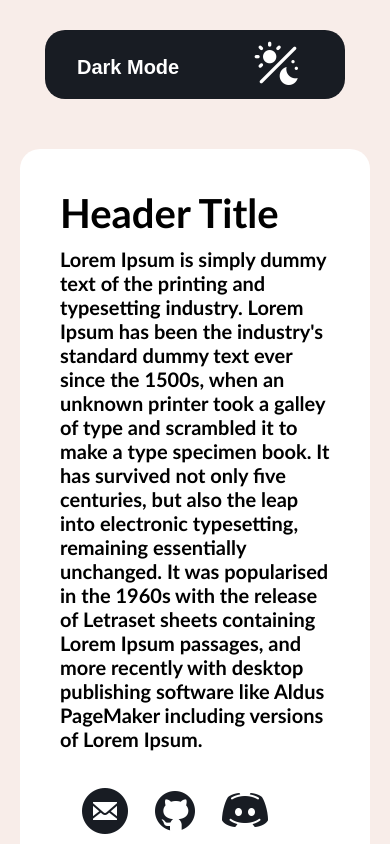
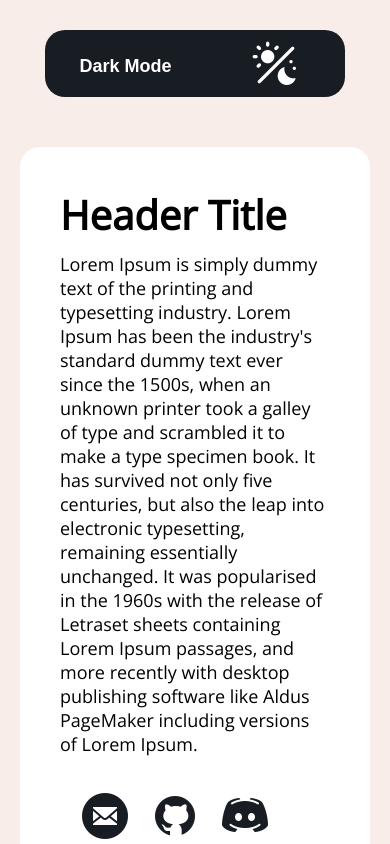
Before and after one commit to YoFilip/ReactViteWebApp, a React (Vite) app: page / in a window 390 px wide. Shown: the top 844 px of the page. Built offline with nearby package versions, Linux system fonts and the light colour scheme.

Commit message:
Update index.css

```diff
--- a/src/css/index.css
+++ b/src/css/index.css
@@ -1,3 +1,4 @@
+@import url('https://fonts.googleapis.com/css2?family=Open+Sans&display=swap');
 :root {
 	--background: #181C23;
 	--white: #fff;
@@ -37,9 +38,6 @@
 	--white-border: none;
 }
 
-
-
-
 * {
 	margin: 0;
 	padding: 0;
@@ -49,7 +47,7 @@
 html,
 body {
 	height: 100%;
-	font-family: Calibri, sans-serif;
+	font-family: 'Open Sans', sans-serif;
 }
 
 .body-dark-mode{
@@ -163,16 +161,17 @@
 }
 
 .header-text {
-	font-size: 50px;
+	font-size: 40px;
+	font-weight: bold;
 }
 
 .description,
 .project .text,
 .text {
 	color: var(--black);
-	font-size: 25px;
+	font-size: 18px;
 	margin-bottom: 20px;
-	font-weight: bold;
+
 }
 
 .text h2 {
@@ -267,7 +266,7 @@
 	}
 
 	.profile-content p {
-		font-size: 20px;
+		font-size: 18px;
 	}
 
 	.profile-content {
@@ -281,7 +280,7 @@
 	.description,
 	.project .text,
 	.text {
-		font-size: 20px;
+		font-size: 18px;
 	}
 
 	#theme-toggle-button-mobile {
```
